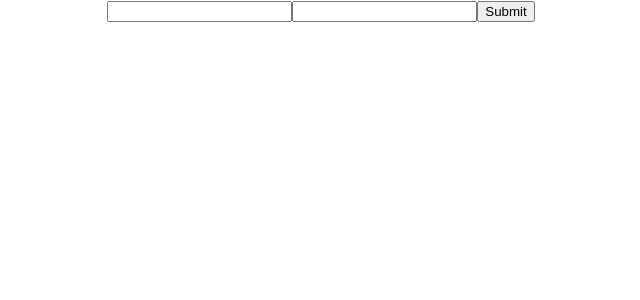
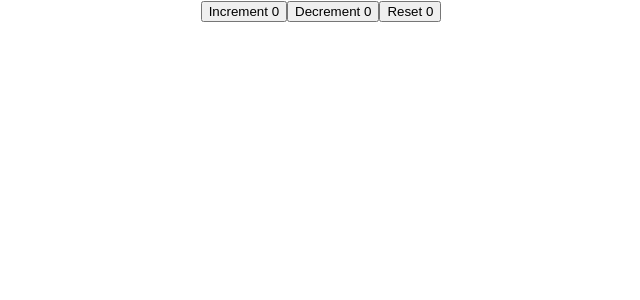
Before and after one commit to chwasiq0569/React-Storybook, a React (Create React App) app: page / in a window 1280 px wide. Shown: the top 300 px of the page, without its empty margins (319-959 px from the left). Built offline with nearby package versions, Linux system fonts and the light colour scheme.

Commit message:
Added React Renderer

```diff
--- a/src/App.js
+++ b/src/App.js
@@ -9,15 +9,17 @@ import UserForm from "./PracticingHooks/UserForm";
 // import { Provider } from 'react-redux';
 // import { store } from "./Redux/store";
 // import CakeContainer from './Components/CakeContainer';
+import UseState from "./ReactRendrer/UseState";
+import UseReducer from "./ReactRendrer/UseReducer";
 
 function App() {
-  const [unmount, setUnmount] = useState(false);
-
   return (
     // <Provider store={store}>
     <div className="App">
       {/* <Counter /> */}
-      <UserForm />
+      {/* <UserForm /> */}
+      {/* <UseState /> */}
+      <UseReducer />
       {/* <HookTimer /> */}
       {/* {
         !unmount ? <ClassComps setUnmount={setUnmount} /> : "Unmounted"
--- /dev/null
+++ b/src/ReactRendrer/UseReducer.js
@@ -0,0 +1,35 @@
+import React, { useReducer } from "react";
+
+const initialState = 0;
+
+const reducer = (state, action) => {
+  switch (action) {
+    case "increment":
+      return state + 1;
+    case "decrement":
+      return state - 1;
+    case "reset":
+      return initialState;
+    default:
+      return state;
+  }
+};
+
+const UseReducer = () => {
+  const [count, dispatch] = useReducer(reducer, initialState);
+
+  console.log("Rendered");
+  return (
+    <div>
+      <button
+        onClick={() => dispatch("increment")}
+      >{`Increment ${count} `}</button>
+      <button
+        onClick={() => dispatch("decrement")}
+      >{`Decrement ${count} `}</button>
+      <button onClick={() => dispatch("reset")}>{`Reset ${count} `}</button>
+    </div>
+  );
+};
+
+export default UseReducer;
--- /dev/null
+++ b/src/ReactRendrer/UseState.js
@@ -0,0 +1,19 @@
+import React, { useState } from "react";
+
+const UseState = () => {
+  const [count, setCount] = useState(0);
+  console.log("Rendered");
+  return (
+    <div>
+      <button onClick={() => setCount((count) => count + 1)}>
+        {`Increment ${count} `}
+      </button>
+      <button
+        onClick={() => setCount((count) => count - 1)}
+      >{`Decrement ${count} `}</button>
+      <button onClick={() => setCount(count)}>{`Reset ${count} `}</button>
+    </div>
+  );
+};
+
+export default UseState;
```
